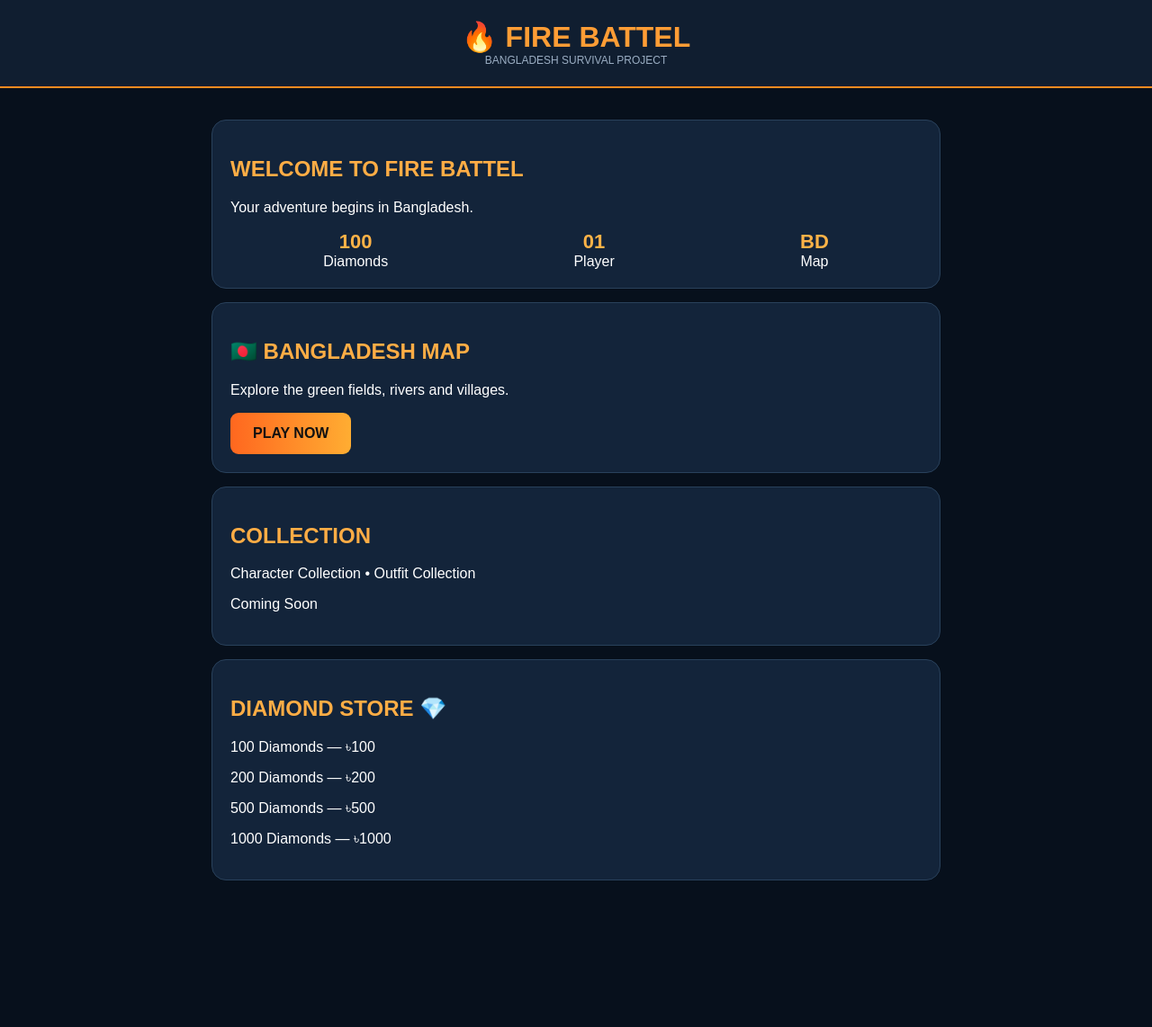
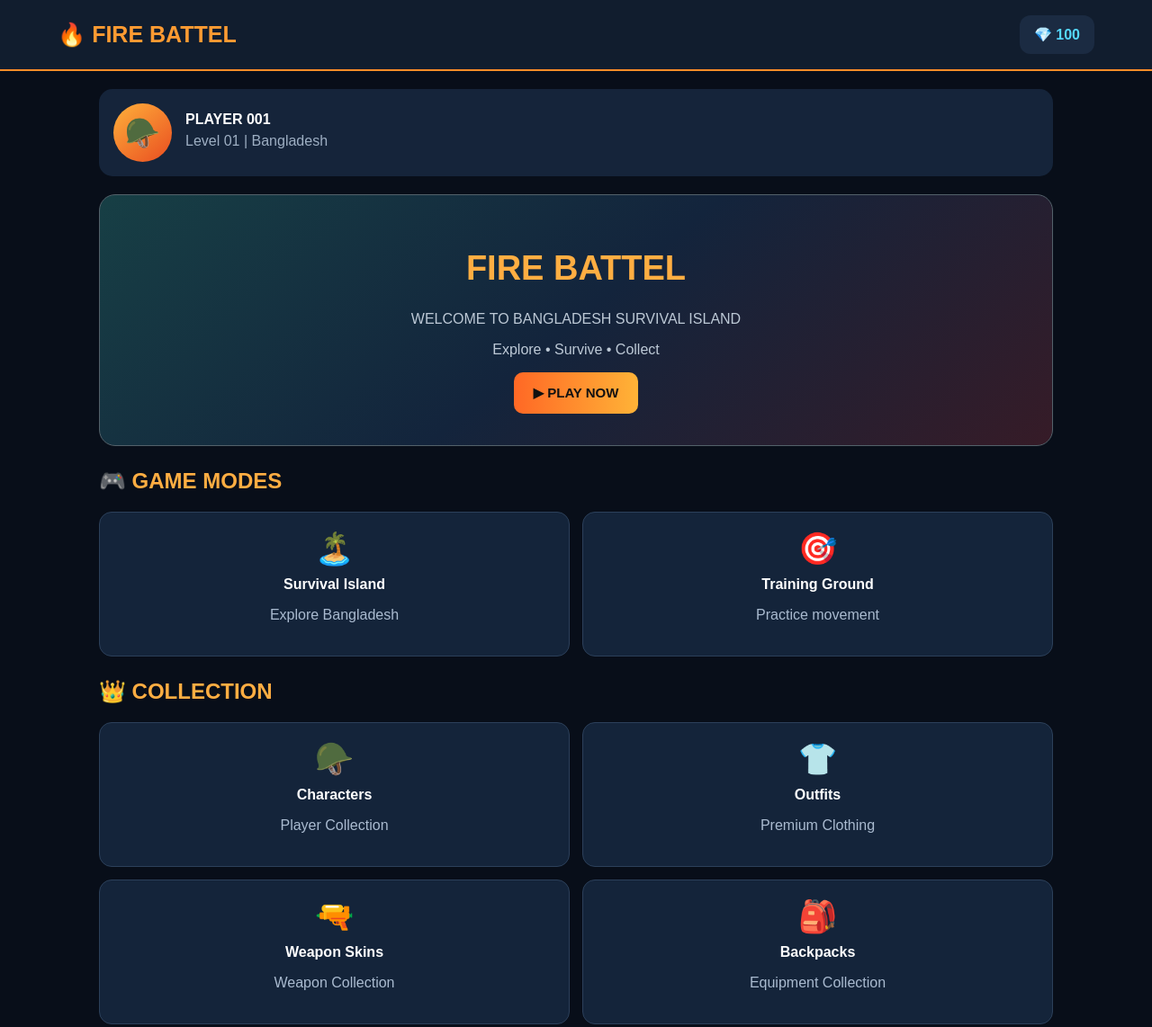
Before and after one commit to surjo43bd-star/Fire-Battel, a plain HTML site: page index.html in a window 1280 px wide. Shown: the top 1142 px of the page at 90% size. Before the commit the page ends 1014 px from the top, so only its background shows below. Drawn offline with Linux system fonts and the light colour scheme.

Commit message:
Update index.html

```diff
--- a/index.html
+++ b/index.html
@@ -4,91 +4,177 @@
 <head>
 <meta charset="UTF-8">
 <meta name="viewport" content="width=device-width, initial-scale=1">
-<title>FIRE BATTEL</title>
+<title>FIRE BATTEL V2</title>
 <style>
 *{box-sizing:border-box}
 body{
- margin:0;background:#07101c;color:white;
+ margin:0;background:#080e19;color:white;
  font-family:Arial,sans-serif;
 }
 header{
- padding:22px;text-align:center;
- background:#101e30;
- border-bottom:2px solid #ff8b20;
+ display:flex;justify-content:space-between;
+ align-items:center;padding:17px 5%;
+ background:#111d2e;border-bottom:2px solid #ff8c28;
 }
-.logo{font-size:32px;font-weight:900;color:#ff9d35}
-.subtitle{color:#9baec3;font-size:12px}
-main{padding:20px;max-width:850px;margin:auto}
-.card{
- background:#13243a;border-radius:16px;
- padding:20px;margin:15px 0;
- border:1px solid #29415b;
+.logo{font-size:25px;font-weight:900;color:#ff9b32}
+.wallet{
+ background:#1b2b42;padding:12px 16px;
+ border-radius:12px;color:#55d9ff;font-weight:bold
 }
-h2{color:#ffad45}
+main{max-width:1100px;margin:auto;padding:20px}
+.profile{
+ display:flex;align-items:center;gap:15px;
+ background:#15243a;padding:16px;border-radius:15px
+}
+.avatar{
+ width:65px;height:65px;border-radius:50%;
+ background:linear-gradient(140deg,#ffb13b,#e94d20);
+ display:grid;place-items:center;font-size:32px
+}
+.hero{
+ margin-top:20px;padding:35px 20px;
+ text-align:center;border-radius:18px;
+ background:linear-gradient(140deg,#173f45,#13243c,#361b27);
+ border:1px solid #53616a;
+}
+.hero h1{font-size:38px;color:#ffae42}
+.hero p{color:#bdc9d6}
 button{
- background:linear-gradient(90deg,#ff671f,#ffad32);
- color:#111;border:0;padding:14px 25px;
- border-radius:9px;font-weight:bold;
- font-size:16px;cursor:pointer;
+ border:0;border-radius:10px;padding:14px 22px;
+ background:linear-gradient(90deg,#ff6825,#ffb337);
+ color:#111;font-size:15px;font-weight:bold;
+ cursor:pointer
 }
-button:active{transform:scale(.97)}
-.stats{display:flex;justify-content:space-around}
-.stat{text-align:center}
-.stat strong{display:block;color:#ffb347;font-size:22px}
+section{margin-top:25px}
+h2{color:#ffad42}
+.grid{
+ display:grid;grid-template-columns:repeat(2,1fr);
+ gap:14px
+}
+.item{
+ padding:20px;background:#14243a;
+ border:1px solid #2c405a;border-radius:14px;
+ text-align:center
+}
+.symbol{font-size:35px;margin-bottom:10px}
+.item p{color:#aabbd0}
+.price{color:#57d8ff;font-weight:bold}
 #game{display:none;text-align:center}
 canvas{
- width:100%;max-width:600px;
- background:#244d38;border-radius:12px;
- border:2px solid #ff9d35;
- touch-action:none;
+ width:100%;max-width:650px;
+ border-radius:14px;border:2px solid #ff9d35;
+ background:#244d38;touch-action:none
 }
 .controls{display:flex;justify-content:center;
-gap:12px;margin-top:12px;flex-wrap:wrap}
-.controls button{min-width:65px}
+ flex-wrap:wrap;gap:10px;margin:12px}
+.controls button{min-width:60px}
+footer{text-align:center;color:#708096;padding:25px}
+@media(max-width:550px){
+ .grid{grid-template-columns:1fr}
+ .hero h1{font-size:29px}
+ header{padding:15px}
+}
 </style>
 </head>
 <body>
 <header>
  <div class="logo">🔥 FIRE BATTEL</div>
- <div class="subtitle">BANGLADESH SURVIVAL PROJECT</div>
+ <div class="wallet">💎 <span id="diamonds">100</span></div>
 </header>
 
 <main>
-<section id="lobby">
- <div class="card">
-  <h2>WELCOME TO FIRE BATTEL</h2>
-  <p>Your adventure begins in Bangladesh.</p>
-  <div class="stats">
-   <div class="stat"><strong>100</strong>Diamonds</div>
-   <div class="stat"><strong>01</strong>Player</div>
-   <div class="stat"><strong>BD</strong>Map</div>
+<div id="lobby">
+ <div class="profile">
+  <div class="avatar">🪖</div>
+  <div>
+   <b>PLAYER 001</b>
+   <p style="margin:6px 0;color:#9eafc3">Level 01 | Bangladesh</p>
   </div>
  </div>
 
- <div class="card">
-  <h2>🇧🇩 BANGLADESH MAP</h2>
-  <p>Explore the green fields, rivers and villages.</p>
-  <button onclick="startGame()">PLAY NOW</button>
+ <div class="hero">
+  <h1>FIRE BATTEL</h1>
+  <p>WELCOME TO BANGLADESH SURVIVAL ISLAND</p>
+  <p>Explore • Survive • Collect</p>
+  <button onclick="startGame()">▶ PLAY NOW</button>
  </div>
 
- <div class="card">
-  <h2>COLLECTION</h2>
-  <p>Character Collection • Outfit Collection</p>
-  <p>Coming Soon</p>
- </div>
+ <section>
+  <h2>🎮 GAME MODES</h2>
+  <div class="grid">
+   <div class="item">
+    <div class="symbol">🏝️</div>
+    <b>Survival Island</b>
+    <p>Explore Bangladesh</p>
+   </div>
+   <div class="item">
+    <div class="symbol">🎯</div>
+    <b>Training Ground</b>
+    <p>Practice movement</p>
+   </div>
+  </div>
+ </section>
 
- <div class="card">
-  <h2>DIAMOND STORE 💎</h2>
-  <p>100 Diamonds — ৳100</p>
-  <p>200 Diamonds — ৳200</p>
-  <p>500 Diamonds — ৳500</p>
-  <p>1000 Diamonds — ৳1000</p>
- </div>
-</section>
+ <section>
+  <h2>👑 COLLECTION</h2>
+  <div class="grid">
+   <div class="item">
+    <div class="symbol">🪖</div>
+    <b>Characters</b>
+    <p>Player Collection</p>
+   </div>
+   <div class="item">
+    <div class="symbol">👕</div>
+    <b>Outfits</b>
+    <p>Premium Clothing</p>
+   </div>
+   <div class="item">
+    <div class="symbol">🔫</div>
+    <b>Weapon Skins</b>
+    <p>Weapon Collection</p>
+   </div>
+   <div class="item">
+    <div class="symbol">🎒</div>
+    <b>Backpacks</b>
+    <p>Equipment Collection</p>
+   </div>
+  </div>
+ </section>
 
-<section id="game">
- <h2>BANGLADESH SURVIVAL</h2>
- <p>Move around and collect energy gems!</p>
+ <section>
+  <h2>💎 DIAMOND STORE</h2>
+  <div class="grid">
+   <div class="item">
+    <div class="symbol">💎</div>
+    <b>100 Diamonds</b>
+    <p class="price">৳100</p>
+    <button onclick="buy(100)">BUY</button>
+   </div>
+   <div class="item">
+    <div class="symbol">💎</div>
+    <b>200 Diamonds</b>
+    <p class="price">৳200</p>
+    <button onclick="buy(200)">BUY</button>
+   </div>
+   <div class="item">
+    <div class="symbol">💎</div>
+    <b>500 Diamonds</b>
+    <p class="price">৳500</p>
+    <button onclick="buy(500)">BUY</button>
+   </div>
+   <div class="item">
+    <div class="symbol">💎</div>
+    <b>1000 Diamonds</b>
+    <p class="price">৳1000</p>
+    <button onclick="buy(1000)">BUY</button>
+   </div>
+  </div>
+ </section>
+</div>
+
+<div id="game">
+ <h2>🇧🇩 BANGLADESH SURVIVAL</h2>
+ <p>Move your character around the island!</p>
  <canvas id="map" width="600" height="400"></canvas>
  <div class="controls">
   <button onclick="move(0,-15)">▲</button>
@@ -96,19 +182,22 @@ gap:12px;margin-top:12px;flex-wrap:wrap}
   <button onclick="move(15,0)">▶</button>
   <button onclick="move(0,15)">▼</button>
  </div>
- <p id="score">Gems: 0</p>
+ <p id="score">Gems collected: 0</p>
  <button onclick="back()">BACK TO LOBBY</button>
-</section>
+</div>
 </main>
+<footer>FIRE BATTEL © 2026 | INDEPENDENT GAME PROJECT</footer>
 
 <script>
-const canvas=document.getElementById("map");
-const ctx=canvas.getContext("2d");
+let diamonds=100;
+let score=0;
 let player={x:300,y:200};
 let gems=[{x:100,y:100},{x:450,y:120},
 {x:180,y:320},{x:500,y:300}];
-let score=0;
 
+function buy(amount){
+ alert("Diamond purchases are not active yet. Please wait for the secure payment system.");
+}
 function startGame(){
  document.getElementById("lobby").style.display="none";
  document.getElementById("game").style.display="block";
@@ -127,23 +216,23 @@ function move(dx,dy){
   }
   return true;
  });
- document.getElementById("score").textContent="Gems: "+score;
+ document.getElementById("score").textContent=
+ "Gems collected: "+score;
  draw();
 }
 function draw(){
- ctx.fillStyle="#244d38";
+ const c=document.getElementById("map");
+ const ctx=c.getContext("2d");
+ ctx.fillStyle="#315b3c";
  ctx.fillRect(0,0,600,400);
-
- ctx.strokeStyle="#639c69";
+ ctx.fillStyle="#277c9a";
+ ctx.fillRect(0,265,600,35);
+ ctx.strokeStyle="#78a86b";
  ctx.lineWidth=25;
  ctx.beginPath();
  ctx.moveTo(0,90);ctx.lineTo(200,150);
  ctx.lineTo(380,120);ctx.lineTo(600,210);
  ctx.stroke();
-
- ctx.fillStyle="#287fa0";
- ctx.fillRect(0,265,600,35);
-
  gems.forEach(g=>{
   ctx.fillStyle="#48dfff";
   ctx.beginPath();ctx.arc(g.x,g.y,9,0,Math.PI*2);
```
